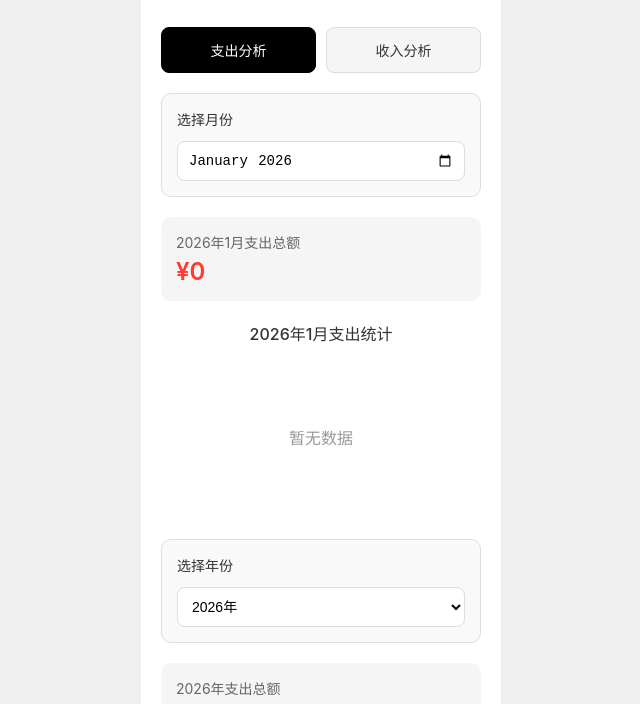
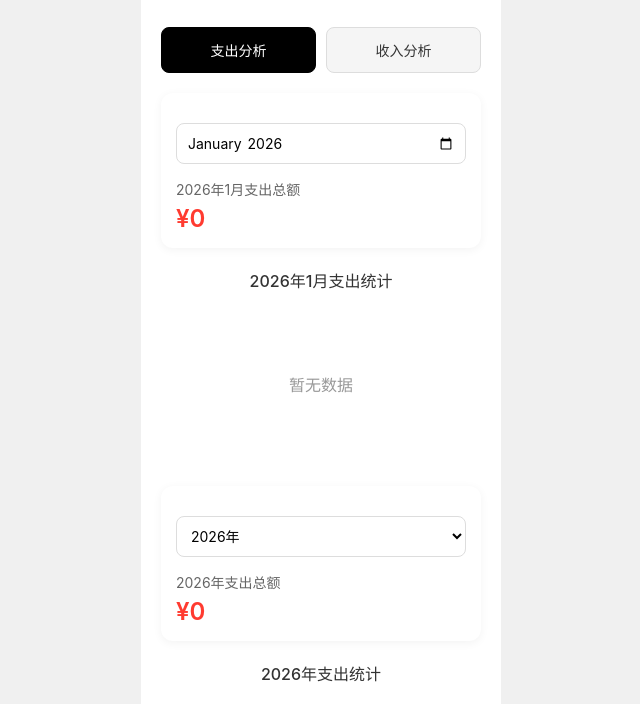
Before and after one commit to RoczZ/Yexing-bookkeeping, a plain HTML site: page statistics.html in a window 1280 px wide. Shown: the part 96-800 px from the top of the page, without its empty margins (319-959 px from the left). Drawn offline with Linux system fonts and the light colour scheme.

Commit message:
1.27
页面优化

```diff
--- a/statistics.html
+++ b/statistics.html
@@ -132,10 +132,9 @@
         }
 
         .total-section {
-            padding: 15px;
-            border-radius: 10px;
-            background-color: #f5f5f5;
-            margin-bottom: 20px;
+            padding: 0;
+            margin-top: 15px;
+            margin-bottom: 0;
         }
 
         .total-label {
@@ -159,18 +158,7 @@
         }
 
         .date-picker-section {
-            margin-bottom: 20px;
-            padding: 15px;
-            border: 1px solid #ddd;
-            border-radius: 10px;
-            background-color: #f9f9f9;
-        }
-
-        .date-picker-title {
-            font-size: 14px;
-            font-weight: 500;
-            color: #333;
-            margin-bottom: 12px;
+            margin-top: 15px;
         }
 
         .date-picker {
@@ -180,14 +168,11 @@
             border-radius: 8px;
             font-size: 14px;
             background-color: white;
+            font-family: -apple-system, BlinkMacSystemFont, 'Segoe UI', Roboto, Oxygen, Ubuntu, Cantarell, sans-serif;
         }
 
         .year-picker-section {
-            margin-bottom: 20px;
-            padding: 15px;
-            border: 1px solid #ddd;
-            border-radius: 10px;
-            background-color: #f9f9f9;
+            margin-top: 15px;
         }
     </style>
 </head>
@@ -203,14 +188,16 @@
                 <button class="tab-btn" onclick="switchTab('income')">收入分析</button>
             </div>
 
+            <!-- 月份筛选和总额容器 -->
+            <div style="background-color: #ffffff; border-radius: 12px; box-shadow: 0 2px 10px rgba(0, 0, 0, 0.05); padding: 15px; margin-bottom: 20px;">
                 <div class="date-picker-section">
-                <div class="date-picker-title">选择月份</div>
                     <input type="month" class="date-picker" id="datePicker">
                 </div>
 
                 <div class="total-section">
                     <div class="total-label" id="totalLabel">当月支出总额</div>
                     <div class="total-amount expense" id="totalAmount">¥0</div>
+                </div>
             </div>
 
             <div class="chart-container">
@@ -222,8 +209,9 @@
                 </div>
             </div>
 
+            <!-- 年份筛选和总额容器 -->
+            <div style="background-color: #ffffff; border-radius: 12px; box-shadow: 0 2px 10px rgba(0, 0, 0, 0.05); padding: 15px; margin-bottom: 20px;">
                 <div class="year-picker-section">
-                <div class="date-picker-title">选择年份</div>
                     <select class="date-picker" id="yearPicker">
                     </select>
                 </div>
@@ -231,6 +219,7 @@
                 <div class="total-section">
                     <div class="total-label" id="yearTotalLabel">年度支出总额</div>
                     <div class="total-amount expense" id="yearTotalAmount">¥0</div>
+                </div>
             </div>
 
             <div class="chart-container">
```
Also changed, not shown: records.html (+42 -21 lines). Lines whose indentation alone changed are shown as unchanged.
